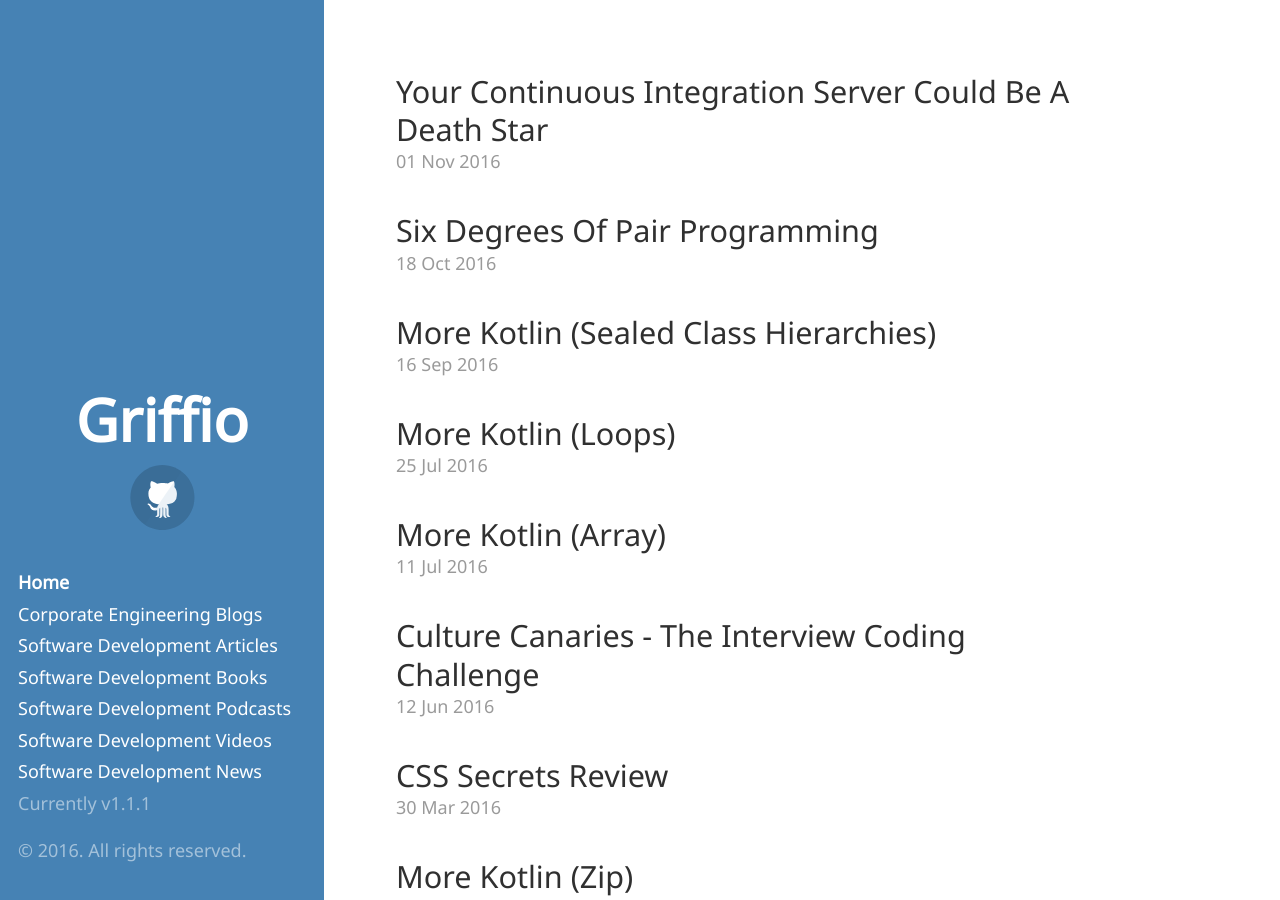
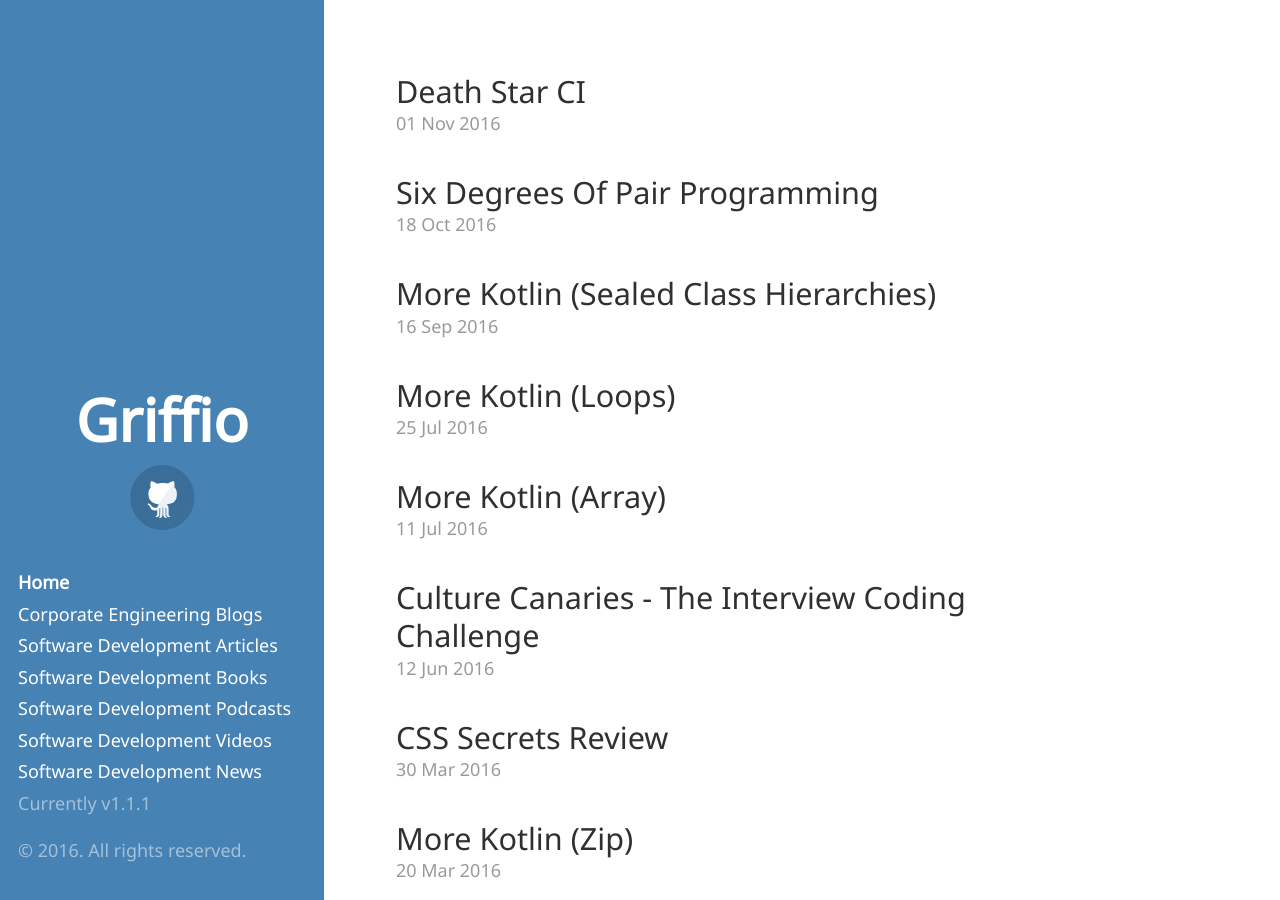
Before and after one commit to griffio/griffio.github.io, a Jekyll site: the page built from index.html, in a window 1280 px wide and 900 px high. Built offline with Jekyll 4.4.1, drawn with Linux system fonts in a browser that asks for light colours; some web fonts are replaced; the list of posts is cut into pages by our own code.

Commit message:
Update 2016-11-01-Your-Continuous-Integration-Server-Maybe-A-Death-Star.md

```diff
--- a/_posts/2016-11-01-Your-Continuous-Integration-Server-Maybe-A-Death-Star.md
+++ b/_posts/2016-11-01-Your-Continuous-Integration-Server-Maybe-A-Death-Star.md
@@ -1,6 +1,6 @@
 ---
 layout: post
-title: "Your Continuous Integration Server Could Be A Death Star"
+title: "Death Star CI"
 category: programming
 tags: programming
 published: true
```
Also changed, not shown: other parts of _posts/2016-11-01-Your-Continuous-Integration-Server-Maybe-A-Death-Star.md (+2 -0 lines).
